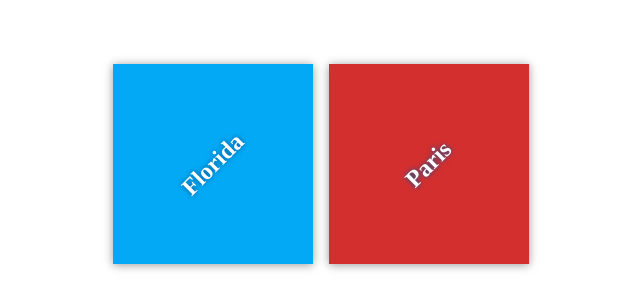
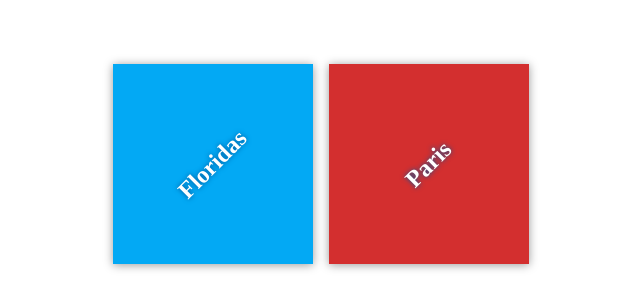
Before and after one commit to vikaskumar23/my-travel-plans, a plain HTML site: page index.html in a window 1280 px wide. Shown: the part 236-544 px from the top of the page, 319-959 px from the left. Drawn offline with Linux system fonts and the light colour scheme.

Commit message:
Florida Changed

```diff
--- a/index.html
+++ b/index.html
@@ -11,7 +11,7 @@
     <div class="container">
         <div class="destination-container">
             <div class="destination" id="florida">
-                <h2>Florida</h2>
+                <h2>Floridas</h2>
             </div>
 
             <div class="destination" id="paris">
```
